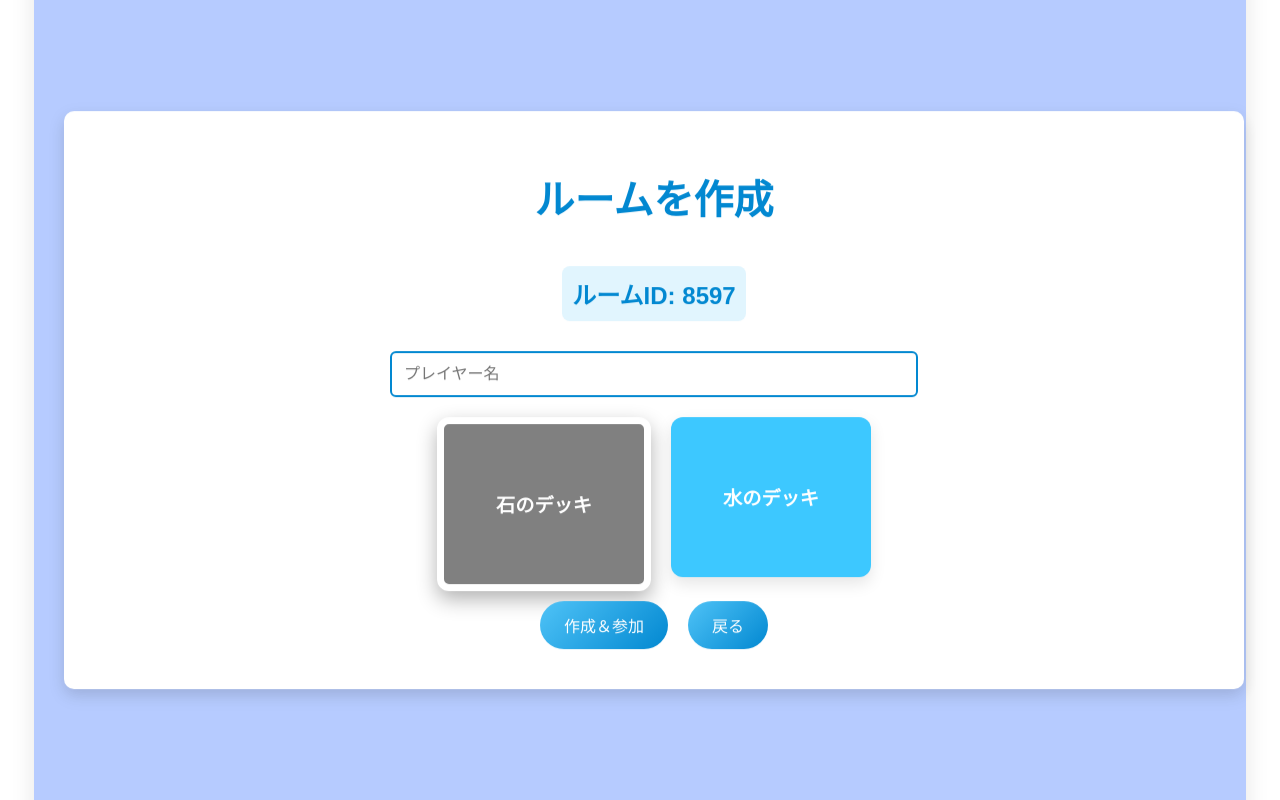
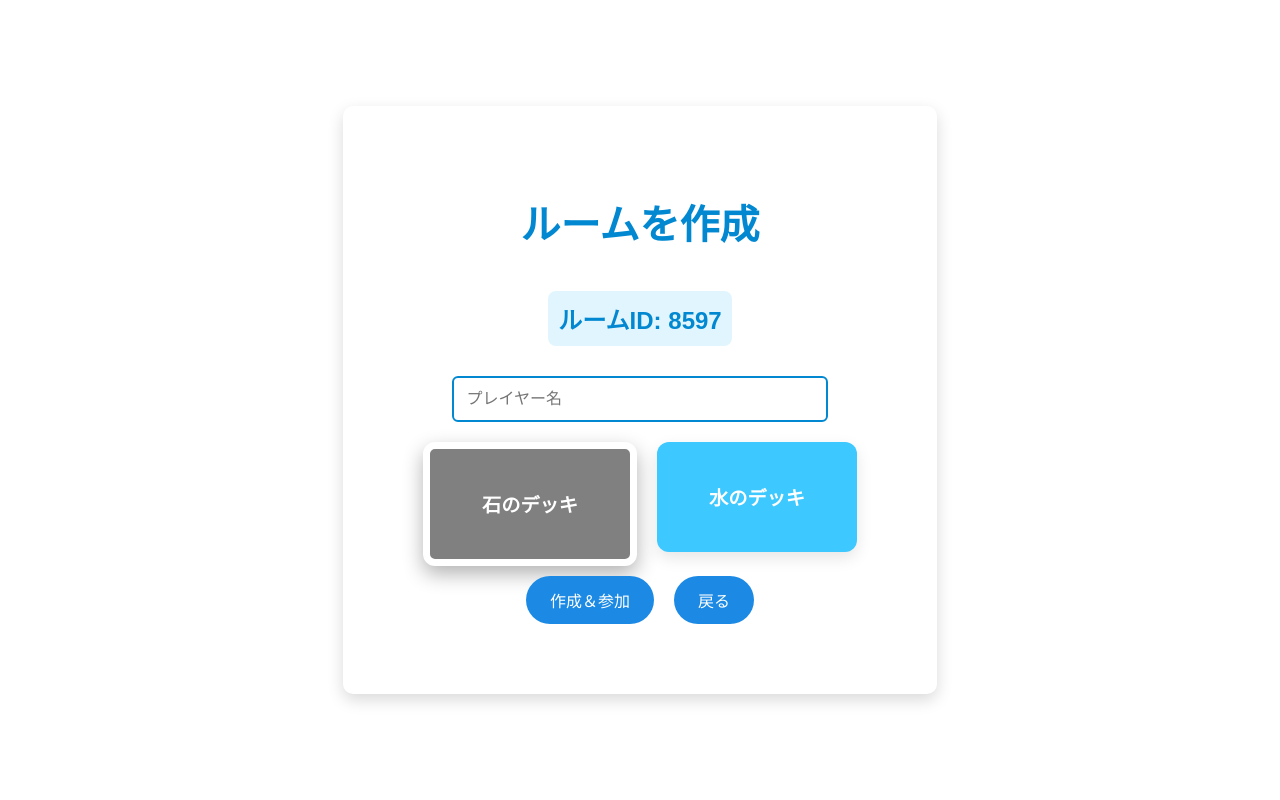
Before and after one commit to NicoPieee/OnomatoParty2, a Next.js app: page / in a window 1280 px wide. Both pictures are taken after a click on the button "部屋を作成". Built offline with nearby package versions, Linux system fonts and the light colour scheme; no server answers.

Commit message:
Mac側で変更

```diff
--- a/pages/index.tsx
+++ b/pages/index.tsx
@@ -146,7 +146,6 @@ export default function Home() {
         gameState === "createRoom" ||
         gameState === "joinRoom" ||
         gameState === "waiting") ? (
-        <div className="glass-container">
         <div className="container">
           {gameState === "title" && (
             <TitleScreen
@@ -192,7 +191,6 @@ export default function Home() {
             />
           )}
         </div>
-        </div>
       ) : (
         // ゲーム中やゲーム終了画面は従来の container を使う
         <div className="container">
--- a/styles/globals.css
+++ b/styles/globals.css
@@ -10,48 +10,20 @@ body {
   font-family: "Poppins", sans-serif;
 }
 
-/* --- 親ラッパー --- */
-.wrapper {
-  position: relative;
-  width: 100%;
-  height: 100vh;
-  display: flex;
-  justify-content: center;
-  align-items: center;
-}
-
-/* タイトル、部屋作成、参加、待機画面用 */
-.glass-container {
-  position: fixed; /* ✅ fixed で画面中央に固定 */
-  top: 50%;
-  left: 50%;
-  width: 90%; /* 幅は90%にして、レスポンシブ対応 */
-  max-width: 1200px; /* 最大幅 */
-  height: auto; /* 高さはコンテンツによる */
-  transform: translate(-50%, -50%); /* ✅ 位置を中央に調整 */
-  background: rgba(15, 83, 255, 0.3); /* やわらかい水色の半透明 */
-  backdrop-filter: blur(12px);
-  border-radius: 20px; /* 角丸 */
-  padding: 30px;
-  box-shadow: 0 8px 24px rgba(0, 0, 0, 0.1); /* シャドウで立体感 */
-  z-index: 1;
-}
 
 /* --- メインコンテナ --- */
-/* ゲーム画面、ゲーム終了画面は従来のレイアウト */
 .container {
   position: relative;
   z-index: 2;
   background: #ffffff;
-  padding: 30px 40px;
+  padding: 60px 80px;
   border-radius: 10px;
   box-shadow: 0 6px 16px rgba(0, 0, 0, 0.15);
-  max-width: 1100px;
-  width: 170%;
-  margin: 300px auto; /* 上下左右の余白を設定 */
   text-align: center;
   transition: transform 0.2s ease;
 }
+
+
 .container:hover {
   transform: translateY(-2px);
 }
@@ -90,7 +62,7 @@ input:focus {
 button {
   padding: 12px 24px;
   font-size: 1rem;
-  background: linear-gradient(135deg, #4fc3f7, #0288d1);
+  background:rgb(28, 138, 229);
   color: #fff;
   border: none;
   border-radius: 25px;
@@ -99,7 +71,7 @@ button {
   transition: all 0.3s ease-in-out;
 }
 button:hover {
-  background: linear-gradient(135deg, #03a9f4, #01579b);
+  background:#01579b;
   transform: scale(1.05);
 }
 
@@ -138,7 +110,7 @@ button:hover {
 /* --- デッキカード --- */
 .deck-card {
   width: 160px;
-  height: 120px;
+  height: 70px;
   padding: 20px;
   background-color: #fff;
   border-radius: 12px;
@@ -202,16 +174,18 @@ li:hover {
 /* --- ゲーム画面のレイアウト --- */
 .game-screen {
   display: flex;
-  width: 100%;
+  max-width: 1200px;
+  margin: 0 auto;
   gap: 20px;
   align-items: flex-start;
+  justify-content: center;
 }
+
 
 /* --- サイドバー（プレイヤーリスト） --- */
 .sidebar {
   flex: 0 0 260px; /* 幅を少し広げて余裕を持たせる */
-  background: rgba(255, 255, 255, 0.6); /* 半透明の白 */
-  backdrop-filter: blur(12px); /* ガラスモーフィズム */
+  background: rgb(255, 255, 255);
   padding: 20px;
   border-radius: 12px; /* 角丸を強調 */
   box-shadow: 0 8px 24px rgba(0, 0, 0, 0.15); /* 立体感のあるシャドウ */
@@ -277,7 +251,7 @@ li:hover {
   justify-content: flex-start;
 }
 .card-img {
-  max-width: 600px;
+  max-width: 650px;
   height: auto;
   display: block;
   margin: 20px auto;
```
Lines whose indentation alone changed are shown as unchanged.
